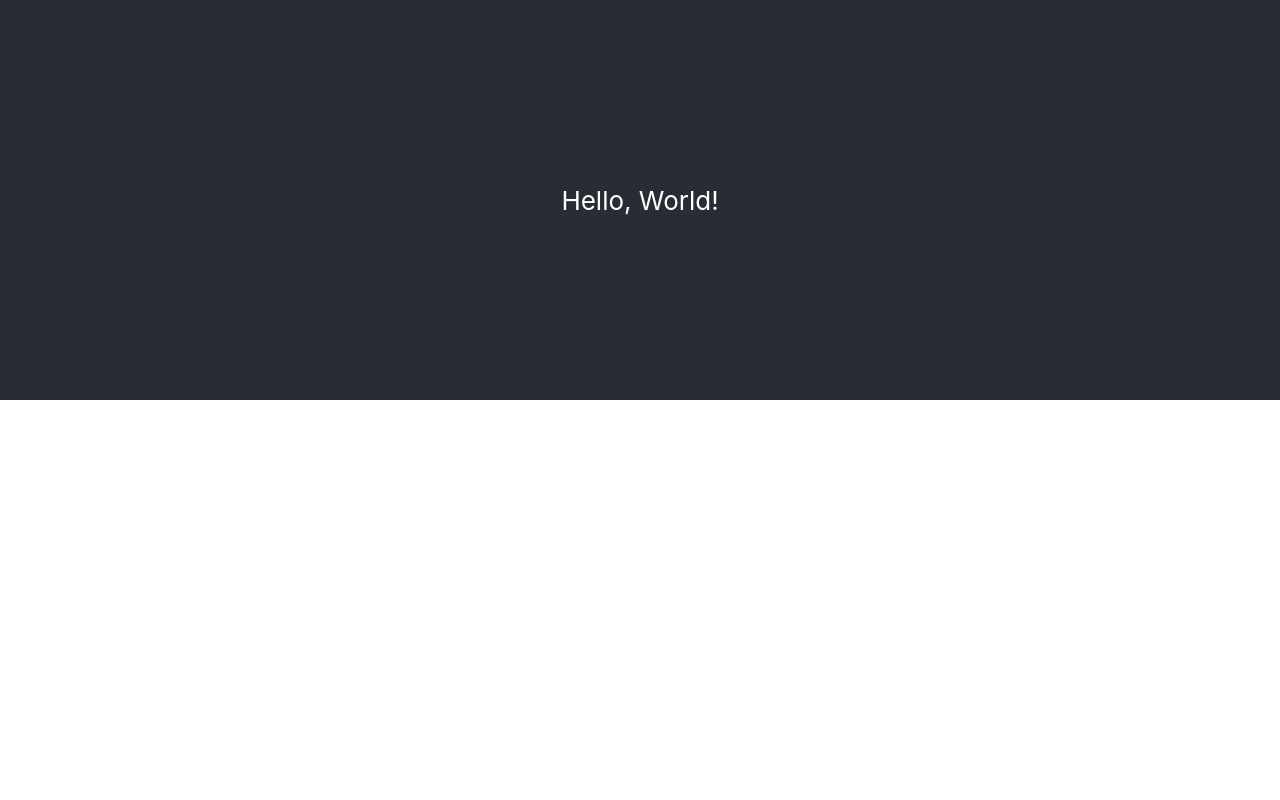
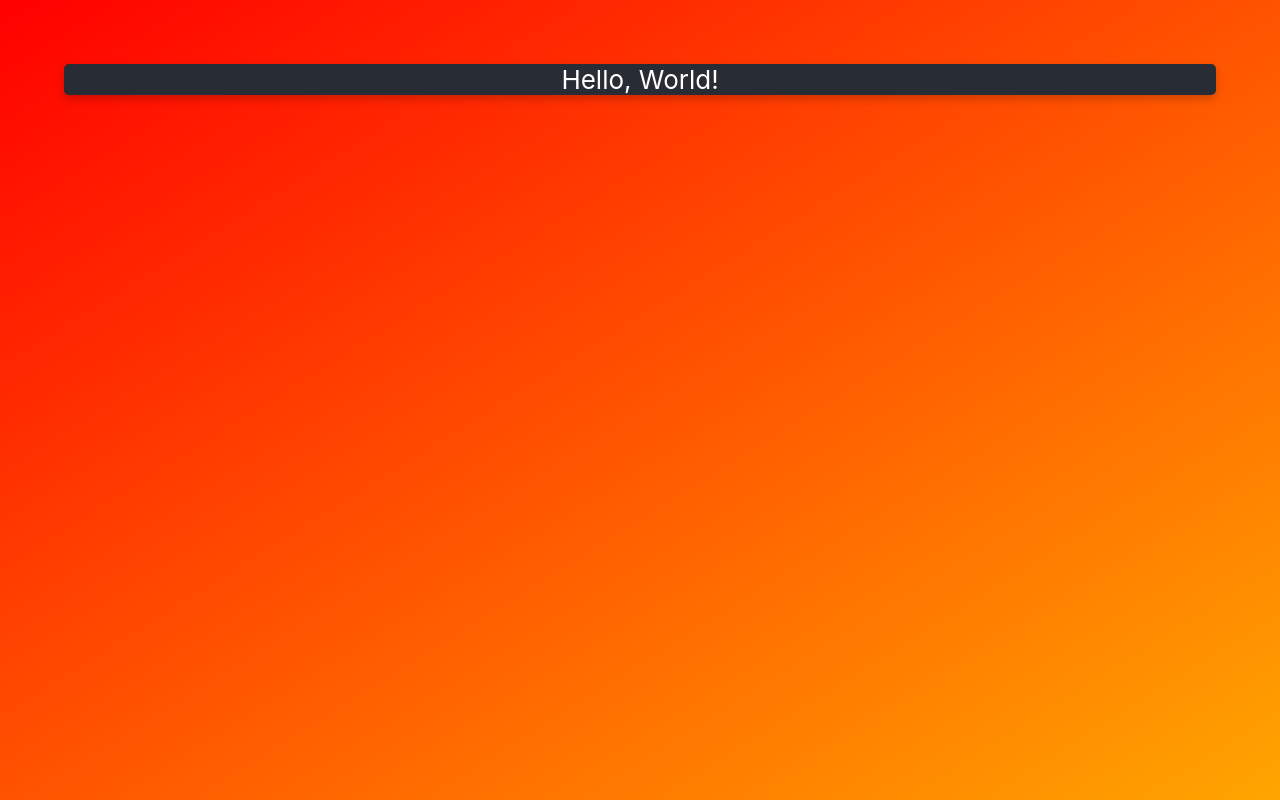
Before and after one commit to jpetrucci49/react-weather-app, a React (Create React App) app: page / in a window 1280 px wide. Built offline with nearby package versions, Linux system fonts and the light colour scheme.

Commit message:
Add basic styles for some flare

```diff
--- a/src/App.css
+++ b/src/App.css
@@ -1,18 +1,9 @@
 .App {
-  text-align: center;
+    text-align: center;
+    background-color: #282c34;
+    align-items: center;
+    box-shadow: 0 4px 8px 0 rgba(0,0,0,0.2);
+    border-radius: 5px;
+    color: white;
+    font-size: calc(10px + 2vmin);
 }
-
-.App-header {
-  background-color: #282c34;
-  min-height: 50vh;
-  display: flex;
-  flex-direction: column;
-  align-items: center;
-  justify-content: center;
-  font-size: calc(10px + 2vmin);
-  color: white;
-}
-
-.App-link {
-  color: #61dafb;
-}
--- a/src/App.js
+++ b/src/App.js
@@ -5,9 +5,7 @@ class App extends Component {
   render() {
     return (
       <div className="App">
-        <header className="App-header">
-          <p>Hello, World!</p>
-        </header>
+        Hello, World!
       </div>
     );
   }
--- a/src/index.css
+++ b/src/index.css
@@ -1,11 +1,22 @@
 body {
   margin: 0;
-  padding: 0;
+  padding: 5%;
   font-family: -apple-system, BlinkMacSystemFont, "Segoe UI", "Roboto", "Oxygen",
     "Ubuntu", "Cantarell", "Fira Sans", "Droid Sans", "Helvetica Neue",
     sans-serif;
   -webkit-font-smoothing: antialiased;
   -moz-osx-font-smoothing: grayscale;
+  height: 100%;
+  -webkit-background-size: cover;
+  -moz-background-size: cover;
+  -o-background-size: cover;
+  background-size: cover;
+  background-repeat: no-repeat;
+  background: -webkit-linear-gradient( to left top, orange, red) fixed;
+  background: -moz-linear-gradient( to left top, orange, red) fixed;
+  background: -ms-linear-gradient( to left top, orange, red) fixed;
+  background: -o-linear-gradient( to left top, orange, red) fixed;
+  background: linear-gradient( to left top, orange, red) fixed;
 }
 
 code {
```
